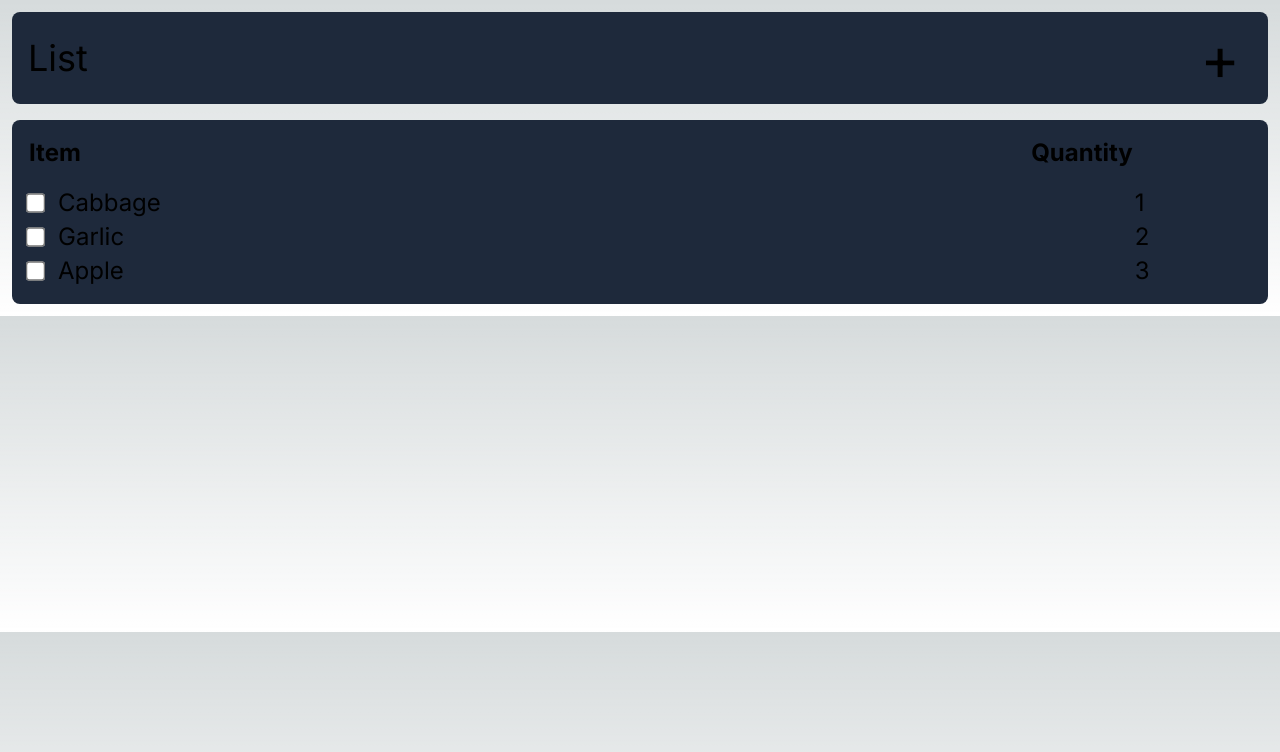
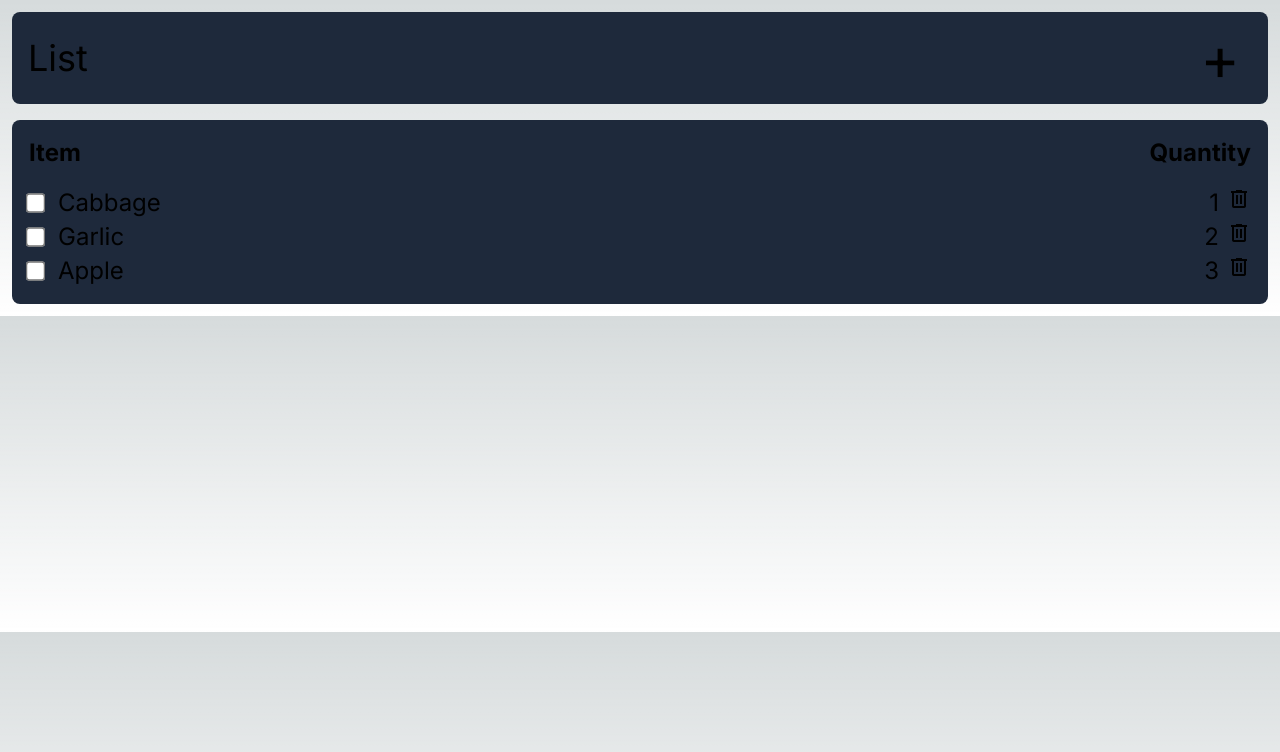
Before and after one commit to JakeDucati/Web-List-App, a Next.js app: page / in a window 1280 px wide. Shown: the top 752 px of the page. Built offline with nearby package versions, Linux system fonts and the light colour scheme.

Commit message:
Began adding "Add Item" functionality with the add button.

```diff
--- /dev/null
+++ b/app/globalicons.css
@@ -0,0 +1,5 @@
+@import url('https://fonts.googleapis.com/css2?family=Material+Symbols+Outlined:opsz,wght,FILL,GRAD@20..48,100..700,0..1,-50..200');
+
+.material-symbols-outlined {
+    font-variation-settings: 'FILL' 0, 'wght' 400, 'GRAD' 0, 'opsz' 24;
+}
--- a/app/globals.css
+++ b/app/globals.css
@@ -1,6 +1,7 @@
 @tailwind base;
 @tailwind components;
 @tailwind utilities;
+
 
 :root {
   --foreground-rgb: 0, 0, 0;
--- a/app/layout.jsx
+++ b/app/layout.jsx
@@ -1,5 +1,6 @@
 import { Inter } from "next/font/google";
 import "./globals.css";
+import "./globalicons.css";
 
 const inter = Inter({ subsets: ["latin"] });
 
--- a/app/page.jsx
+++ b/app/page.jsx
@@ -1,31 +1,63 @@
+'use client';
+
+import React, { useState } from 'react';
+
 // items load from json on server
-const products = [
+const items = [
     { title: 'Cabbage', quant: 1 },
     { title: 'Garlic', quant: 2 },
     { title: 'Apple', quant: 3 },
 ];
 
-// list item
-const listitems = products.map(product =>
-    <tr key={product.title}>
+// List items component
+const ListItems = ({ items }) => {
+    return items.map(item => (
+        <tr className="flex justify-between" key={item.title}>
             <td>
                 <label className="flex">
                     <input type="checkbox" className="mr-4 scale-150" />
-                <span>{product.title}</span>
+                    <span>{item.title}</span>
                 </label>
             </td>
-        <td>{product.quant}</td>
+            <td>
+                {item.quant}
+                <button className="ml-2">
+                    <span className="material-symbols-outlined">delete</span>
+                </button>
+            </td>
+        </tr>
+    ));
+};
+
+// Adding item inputs component
+function AddingItem() {
+    return (
+        <tr className="flex justify-between" key="addingItem">
+            <td>
+                <label className="flex">
+                    <input type="text" placeholder="Item" className="bg-transparent outline outline-2 outline-offset-2" />
+                </label>
+            </td>
+            <td>
+                <input type="number" placeholder="Quantity" className="bg-transparent outline outline-2 outline-offset-2" min="1" value={1} />
+            </td>
         </tr>
     );
+}
 
+// Main page component
+export default function Home() {
+    const [isAddingItem, setIsAddingItem] = useState(false);
 
-// page
-export default function Home() {
+    const addItemInput = () => {
+        setIsAddingItem(true);
+    };
+
     return (
         <main className="flex-column p-3">
             <div className="flex justify-between text-4xl p-4 pr-7 items-center bg-slate-800 rounded-lg mb-4">
                 <h1>List</h1>
-                <button className="w-10 text-6xl">+</button>
+                <button className="w-10 text-6xl" onClick={addItemInput}>+</button>
             </div>
             <div className="h-full text-2xl p-4 bg-slate-800 rounded-lg">
                 <table className="w-full">
@@ -36,7 +68,8 @@ export default function Home() {
                         </tr>
                     </thead>
                     <tbody>
-                        {listitems}
+                        {isAddingItem && <AddingItem />}
+                        <ListItems items={items} />
                     </tbody>
                 </table>
             </div>
```
Lines whose indentation alone changed are shown as unchanged.
